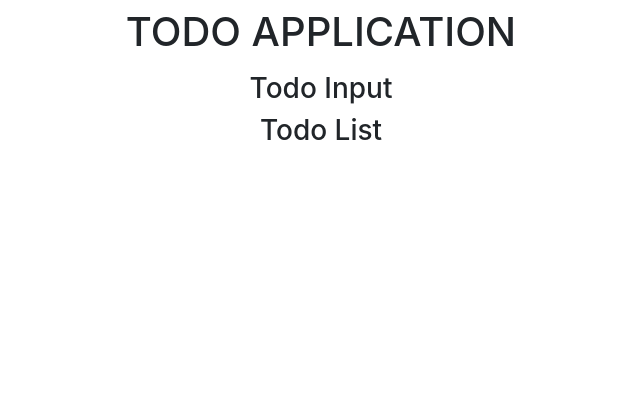
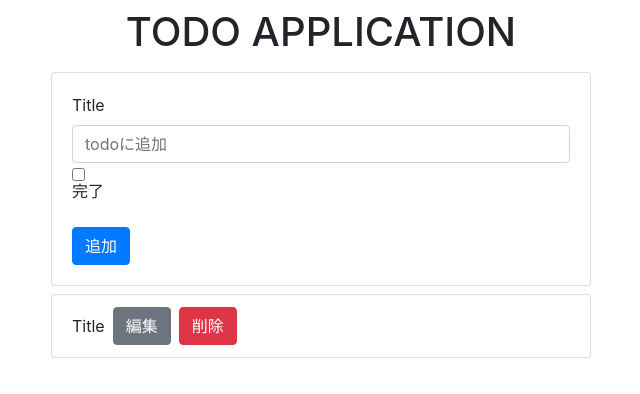
Before and after one commit to Take4Kobaya4/todo-app, a React (Create React App) app: page / in a window 1280 px wide. Shown: the top 394 px of the page, without its empty margins (319-959 px from the left). Built offline with nearby package versions, Linux system fonts and the light colour scheme.

Commit message:
App.jsにTodoInputファイルとTodoListファイルの読み込み

```diff
--- a/src/App.js
+++ b/src/App.js
@@ -1,4 +1,6 @@
 import React, { Component } from"react";
+import TodoInput from "./components/TodoInput";
+import TodoList from "./components/TodoList";
 
 export default class App extends Component {
   render() {
@@ -7,8 +9,8 @@ export default class App extends Component {
         <h1 className="text-uppercase text-center my-2">Todo Application</h1>
         <div className="row">
           <div className="col-8 col-md-6 mx-auto mt-2">
-            <h3 className="text-capitalize text-center">Todo Input</h3>
-            <h3 className="text-capitalize text-center">Todo List</h3>
+            <TodoInput/>
+            <TodoList/>
           </div>
         </div>
       </div>
--- /dev/null
+++ b/src/components/TodoList.js
@@ -0,0 +1,12 @@
+import React, { Component } from "react";
+import TodoItem from "./TodoItem";
+
+export default class TodoList extends Component {
+    render(){
+        return(
+            <ul className="list-group my-2">
+                <TodoItem />
+            </ul>
+        );
+    }
+}
```
